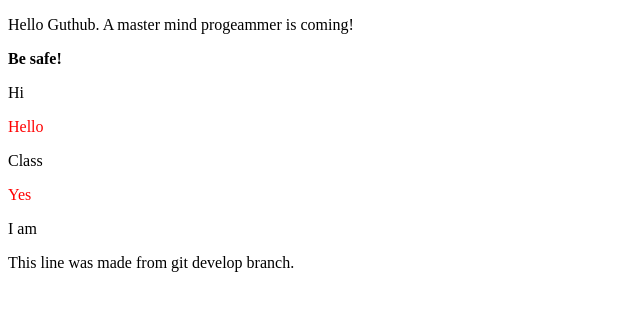
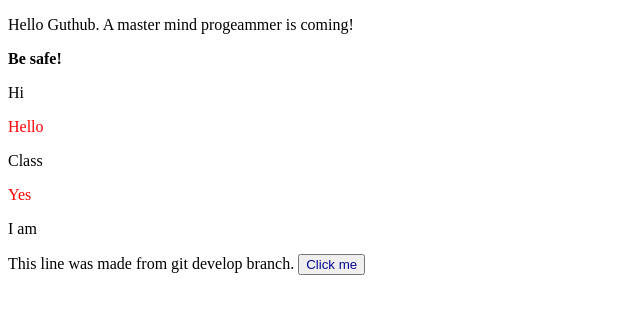
Before and after one commit to Shazzadthecoder/First-web, a plain HTML site: page index.html in a window 1280 px wide. Shown: the whole page, without its empty margins (0-640 px from the left). Drawn offline with Linux system fonts and the light colour scheme.

Commit message:
buttons added

```diff
--- a/index.html
+++ b/index.html
@@ -9,6 +9,9 @@
         p.hello{
             color: red;
         }
+    button{
+        color: rgb(8, 8, 146);
+    }
     </style>
 </head>
 <body>
@@ -24,5 +27,7 @@
     <p class="hello">Yes</p>
     <p class="hello5">I am</p>
     This line was made from git develop branch.
+
+    <button>Click me</button>
 </body>
 </html>
```
